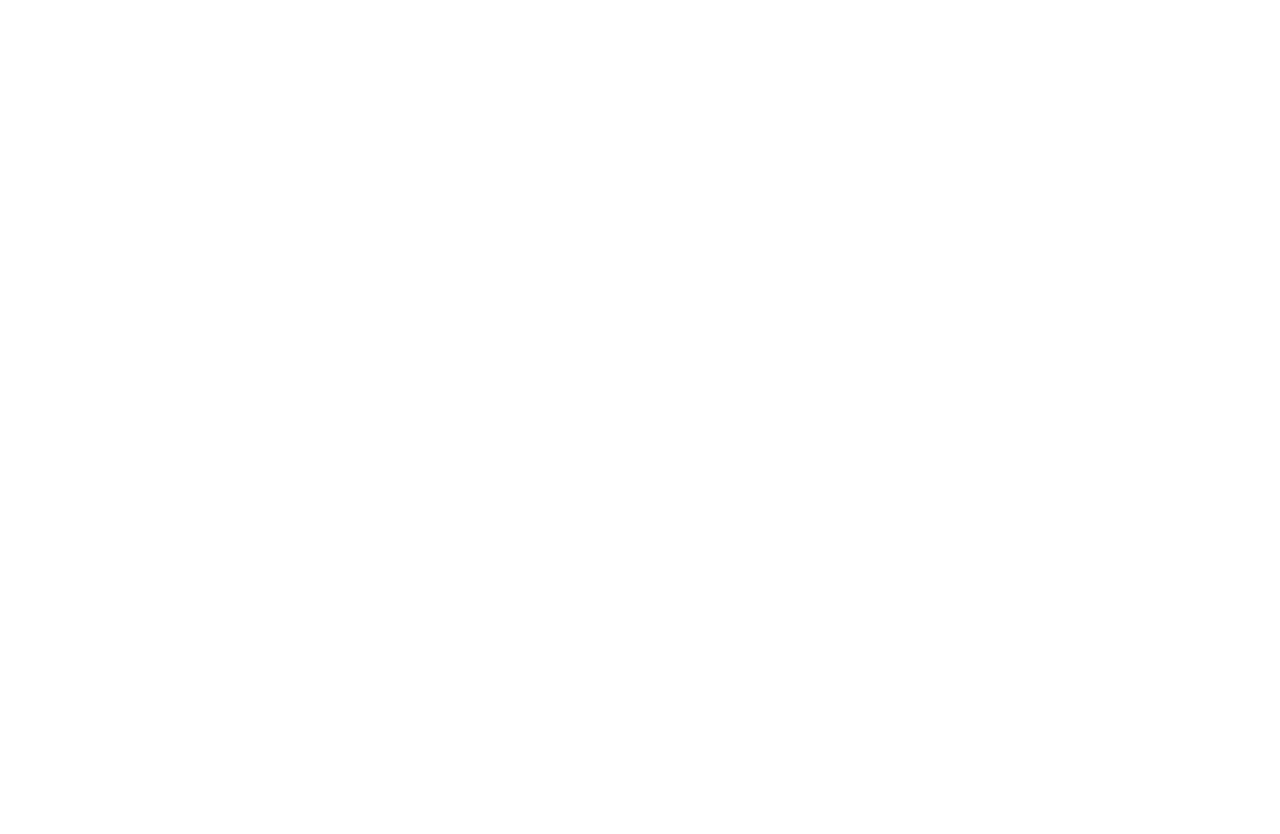
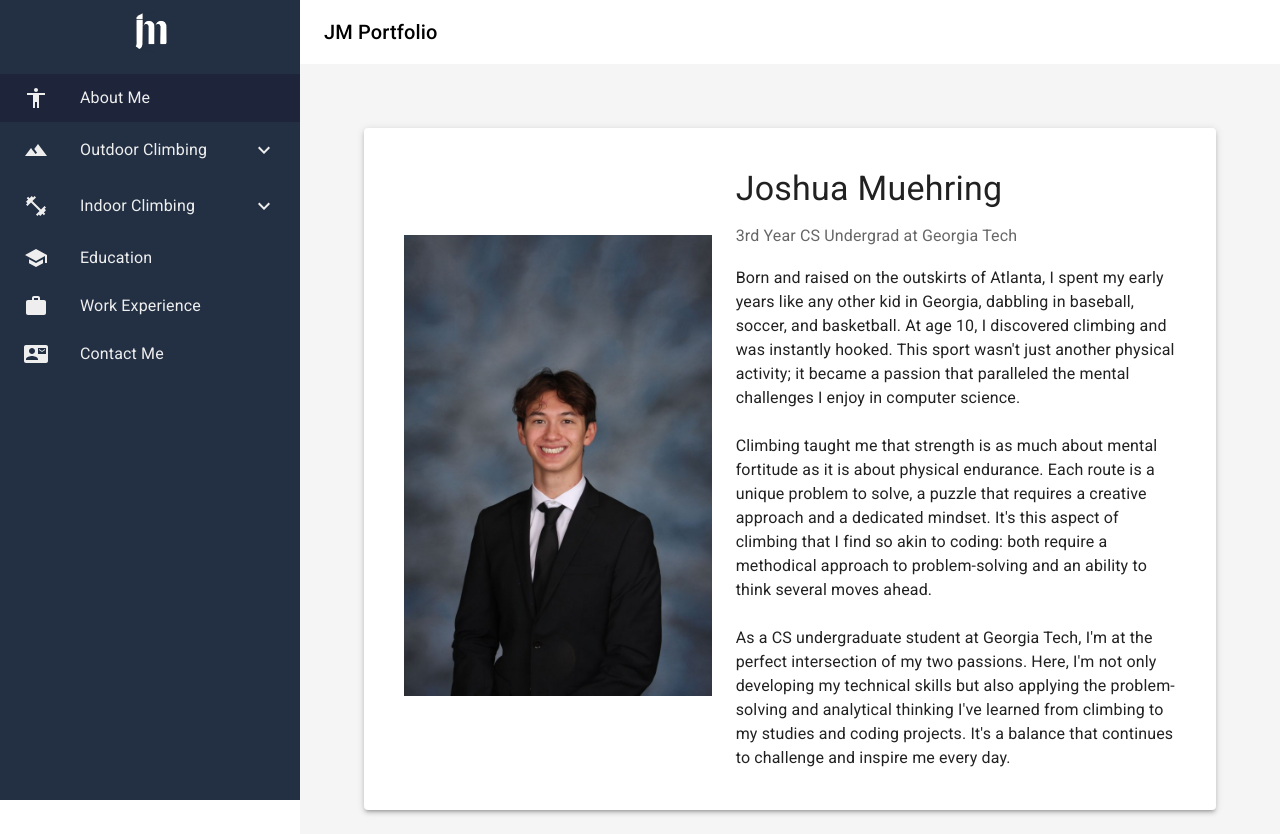
Before and after one commit to jmuehring/JMPortfolio, a React (Create React App) app in the folder climbingport/: page /JoshWebsite/about-me in a window 1280 px wide. Before the commit this address had no page. Before the commit the page ends 800 px from the top, so only its background shows below. Built offline with nearby package versions, Linux system fonts and the light colour scheme.

Commit message:
about me page finished?

```diff
--- a/climbingport/src/assets/index.ts
+++ b/climbingport/src/assets/index.ts
@@ -1,6 +1,7 @@
 const assets = {
   images: {
-    logo: require("./images/initialIcon.png")
+    logo: require("./images/initialIcon.png"),
+    headshot: require("./images/professionalpic.png")
   }
 };
 
--- a/climbingport/src/components/common/Sidebar.tsx
+++ b/climbingport/src/components/common/Sidebar.tsx
@@ -40,6 +40,7 @@
               <SidebarItem item={route} key={index} />
             )
           ) : null
+
         ))}
       </List>
     </Drawer>
--- a/climbingport/src/components/common/Topbar.tsx
+++ b/climbingport/src/components/common/Topbar.tsx
@@ -16,7 +16,7 @@
     >
       <Toolbar>
         <Typography variant="h6">
-          Joshua Muehring
+          JM Portfolio
         </Typography>
       </Toolbar>
     </AppBar>
--- a/climbingport/src/pages/Bio/AboutMe.tsx
+++ b/climbingport/src/pages/Bio/AboutMe.tsx
@@ -1,10 +1,43 @@
 import React from 'react';
+import { Container, Typography, Box, Paper, Grid } from '@mui/material';
+import assets from '../../assets/index';
+const AboutMe = () => {
+  return (
+    <Container component="main" maxWidth="md">
+      <Paper elevation={3} sx={{ mt: 5, p: 5 }}>
+        <Grid container spacing={3} alignItems="center">
+          <Grid item xs={12} sm={5}>
+            <Box
+              component="img"
+              sx={{
+                width: '100%',
+                height: 'auto',
+              }}
+              alt="Joshua Muehring"
+              src={assets.images.headshot}
+            />
+          </Grid>
+          <Grid item xs={12} sm={7}>
+            <Typography variant="h4" gutterBottom>
+              Joshua Muehring
+            </Typography>
+            <Typography variant="subtitle1" color="textSecondary">
+              3rd Year CS Undergrad at Georgia Tech
+            </Typography>
+            <Box mt={2}>
+            <Typography variant="body1">
+               Born and raised on the outskirts of Atlanta, I spent my early years like any other kid in Georgia, dabbling in baseball, soccer, and basketball. At age 10, I discovered climbing and was instantly hooked. This sport wasn't just another physical activity; it became a passion that paralleled the mental challenges I enjoy in computer science.
+               <br /><br />
+               Climbing taught me that strength is as much about mental fortitude as it is about physical endurance. Each route is a unique problem to solve, a puzzle that requires a creative approach and a dedicated mindset. It's this aspect of climbing that I find so akin to coding: both require a methodical approach to problem-solving and an ability to think several moves ahead.
+              <br /><br />
+              As a CS undergraduate student at Georgia Tech, I'm at the perfect intersection of my two passions. Here, I'm not only developing my technical skills but also applying the problem-solving and analytical thinking I've learned from climbing to my studies and coding projects. It's a balance that continues to challenge and inspire me every day.
+            </Typography>
 
-type Props = {};
-
-const AboutMe = (props: Props) => {
-  return (
-    <div>AboutMe</div>
+            </Box>
+          </Grid>
+        </Grid>
+      </Paper>
+    </Container>
   );
 };
 
--- a/climbingport/src/pages/home/HomePage.tsx
+++ /dev/null
@@ -1,11 +0,0 @@
-import React from 'react';
-
-type Props = {};
-
-const HomePage = (props: Props) => {
-  return (
-    <div>HomePage</div>
-  );
-};
-
-export default HomePage;
--- a/climbingport/src/routes/appRoutes.tsx
+++ b/climbingport/src/routes/appRoutes.tsx
@@ -1,5 +1,4 @@
 import OutdoorClimbing from "../pages/Outdoor Climbing/OutdoorClimbing";
-import HomePage from "../pages/home/HomePage";
 import { RouteType } from "./config";
 import Rocklands from "../pages/Outdoor Climbing/Rocklands";
 import DashboardIndex from "../pages/Outdoor Climbing/DashboardIndex";
@@ -22,11 +21,11 @@
 const appRoutes: RouteType[] = [
   {
     index: true,
-    element: <HomePage />,
-    state: "home"
+    element: <AboutMe />,
+    state: "aboutMe"
   },
   {
-    path: "/installation",
+    path: "/about-me",
     element: <AboutMe />,
     state: "AboutMe",
     sidebarProps: {
```
Also changed, not shown: climbingport/src/assets/images/professionalpic.png (added), climbingport/src/assets/images/typescript-logo-240.png (deleted).
